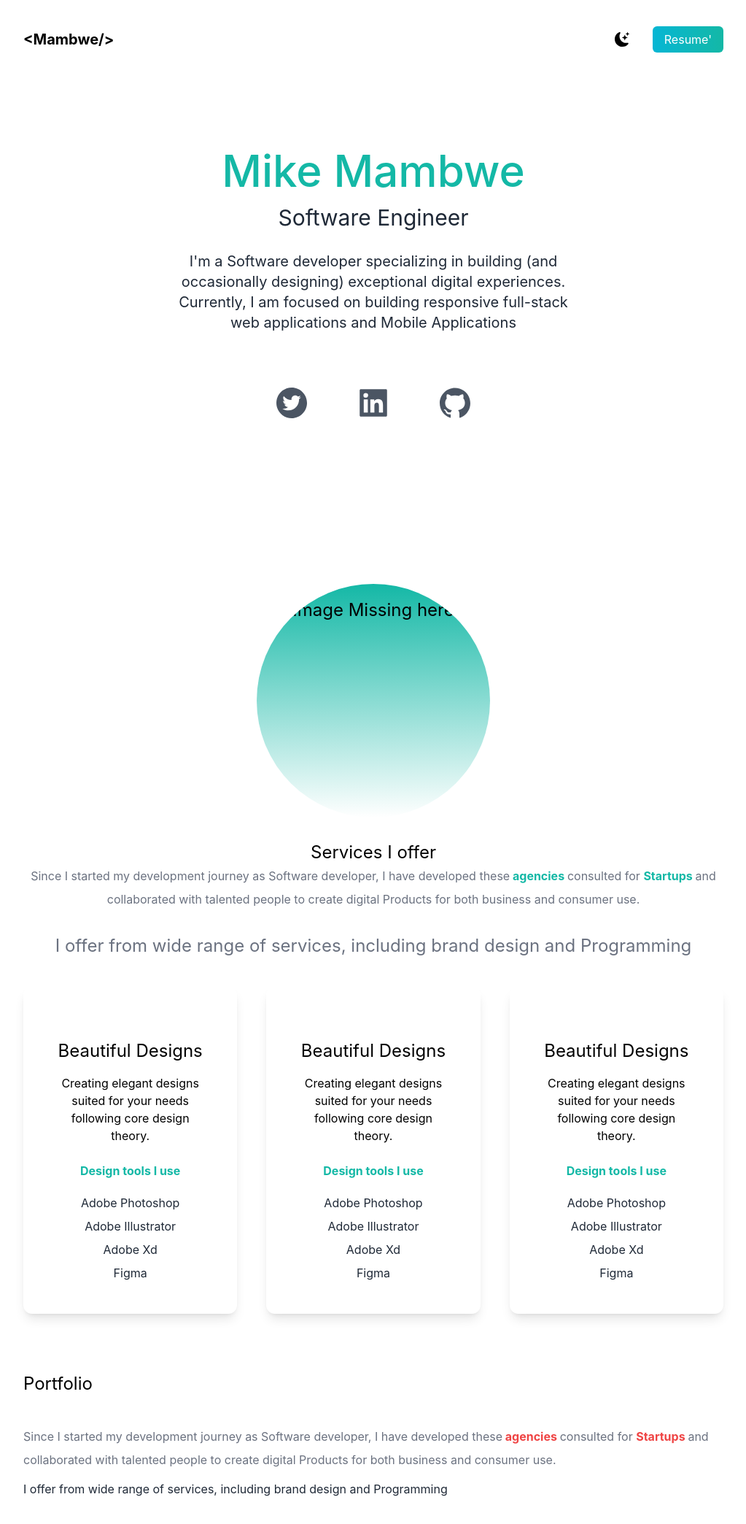
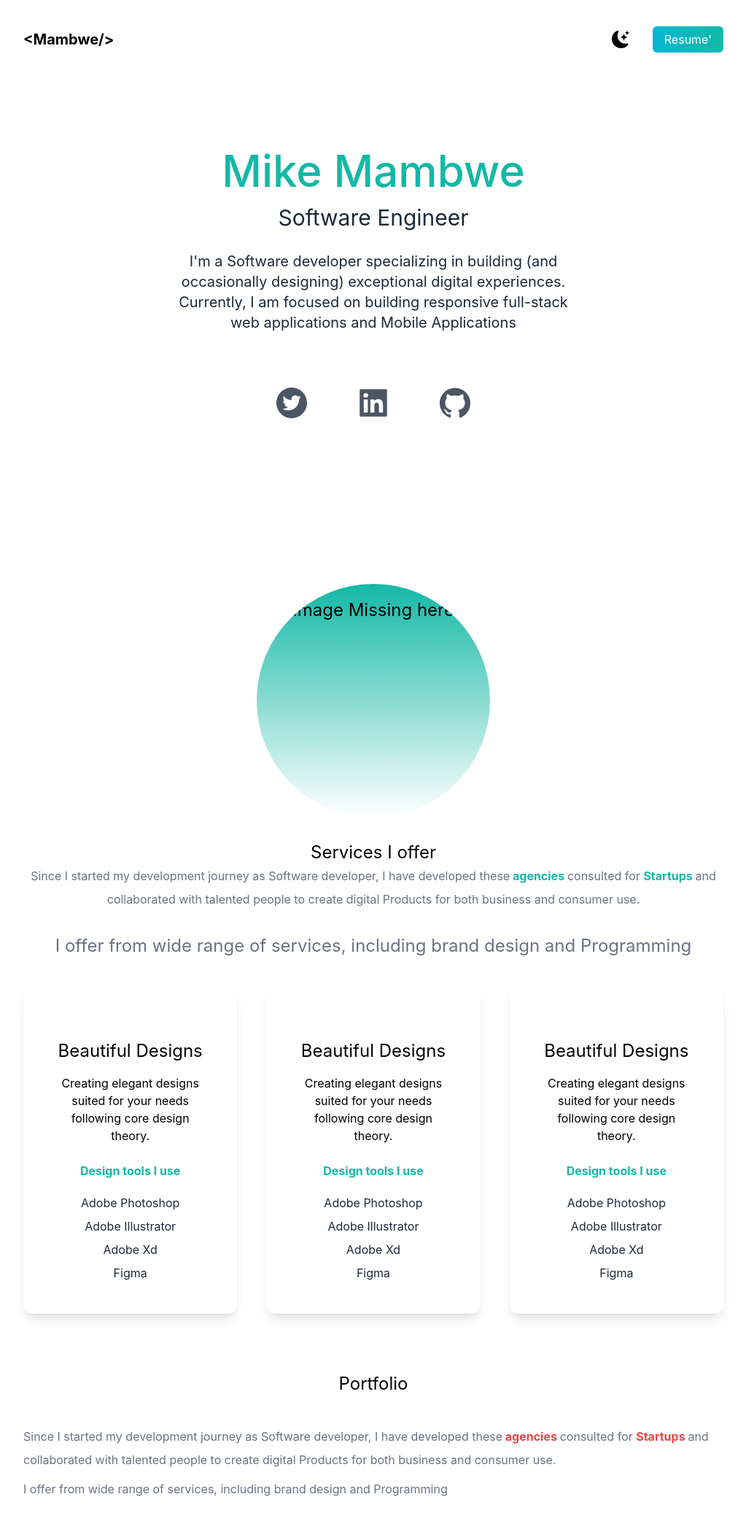
Before and after one commit to aeprodigy/mambwe_mike, a React (Create React App) app: page / in a window 1280 px wide. Shown: the top 2088 px of the page at 73% size, without its empty margins (128-1151 px from the left). Built offline with nearby package versions, Linux system fonts and the light colour scheme.

Commit message:
the settings

```diff
--- a/src/App.js
+++ b/src/App.js
@@ -30,12 +30,12 @@ function App() {
               <li>
                 <BsFillMoonStarsFill
                   onClick={() => setDarkMode(!darkMode)}
-                  className="cursor-pointer text-2xl sm:text-xl dark:text-white"
+                  className="cursor-pointer text-2xl md:text-2xl dark:text-white"
                 />
               </li>
               <li>
                 <a
-                  className="bg-gradient-to-r from-cyan-500 to-teal-500 text-white px-4 py-2 rounded-md ml-8"
+                  className="bg-gradient-to-r from-cyan-500 to-teal-500 md:2xl text-white px-4 py-2 rounded-md ml-8"
                   target="_blank"
                   href="https://www.linkedin.com/in/mike-mambwe/"
                 >
@@ -169,7 +169,7 @@ function App() {
         {/*Portfolio Section */}
         <section>
           <div className="h-screen dark:text-white">
-            <h3 className="text-2xl py-10">Portfolio</h3>
+            <h3 className="text-2xl py-10 text-center">Portfolio</h3>
             <p className="leading-8 text-md text-gray-500 dark:text-white">
               Since I started my development journey as Software developer, I
               have developed these
@@ -179,7 +179,7 @@ function App() {
               and collaborated with talented people to create digital Products
               for both business and consumer use.
             </p>
-            <p className="text-md py-2 leading-8 text-gray-800">
+            <p className="text-md py-2 leading-8 text-gray-500 dark:text-white">
               I offer from wide range of services, including brand design and
               Programming
             </p>
```
